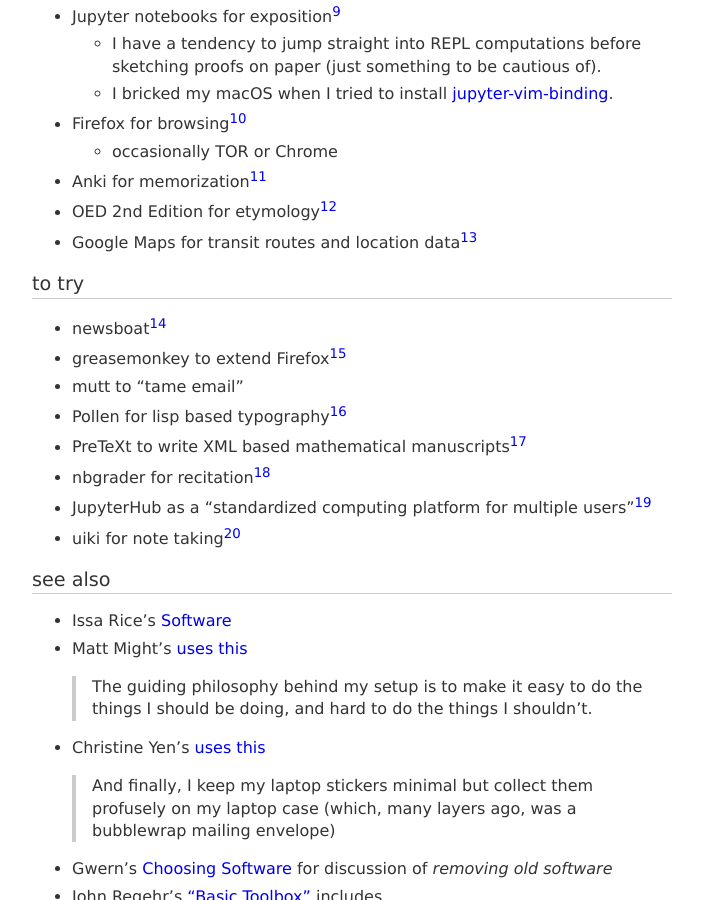
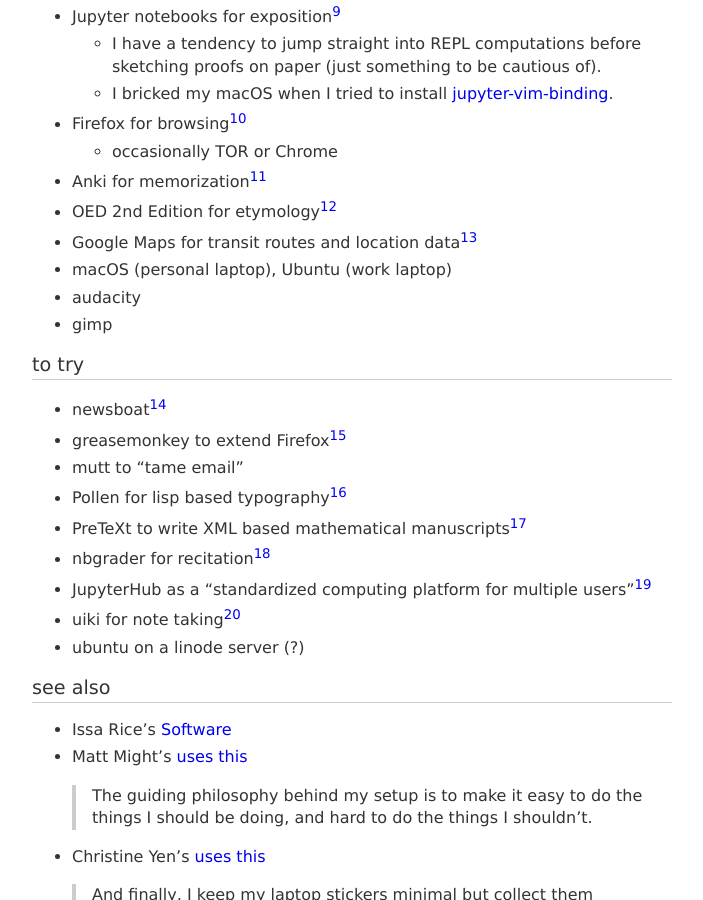
Before and after one commit to coltongrainger/blog, a Jekyll site: the page built from _posts/2017-11-21-software.md, in a window 1280 px wide and 900 px high, scrolled down 517 px. Shown: the whole window, without its empty margins (288-991 px from the left). Built offline with Jekyll 4.4.1, drawn with Linux system fonts in a browser that asks for light colours; our own code applies the rules of GitHub Pages for plain Markdown files.

Commit message:
add editors and OS's.

```diff
--- a/_posts/2017-11-21-software.md
+++ b/_posts/2017-11-21-software.md
@@ -30,6 +30,9 @@
 - Anki for memorization[^anki]
 - OED 2nd Edition for etymology[^oed]
 - Google Maps for transit routes and location data[^maps]
+- macOS (personal laptop), Ubuntu (work laptop)
+- audacity
+- gimp
 
 ## to try
 
@@ -41,6 +44,7 @@
 - nbgrader for recitation[^nbgrader]
 - JupyterHub as a "standardized computing platform for multiple users"[^jupyterhub]
 - uiki for note taking[^uiki]
+- ubuntu on a linode server (?)
 
 ## see also
 
```
